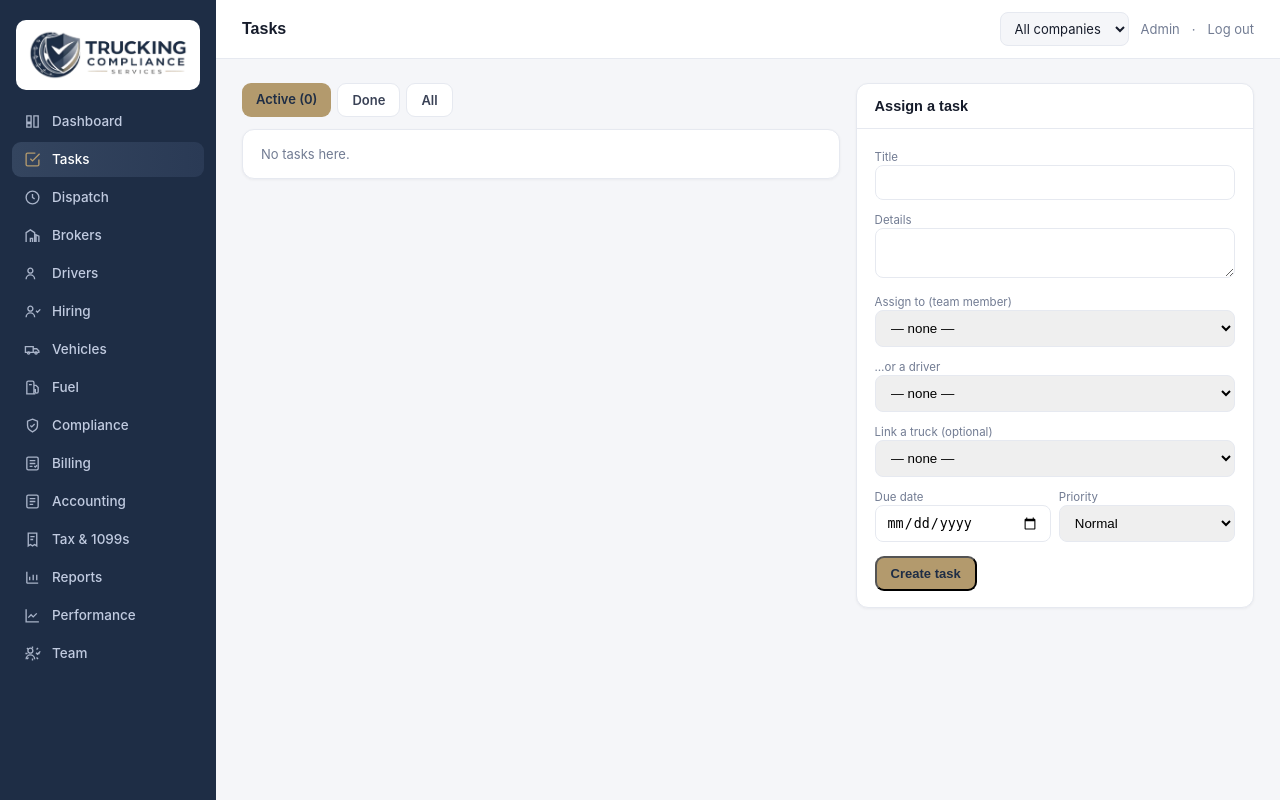
After one commit to truckingcomplianceservice/trucking-portal, a Django app: page /app/tasks/ in a window 1280 px wide. The commit adds this page. Run offline with Django 5.2, Linux system fonts and the light colour scheme; the visitor is signed in with stand-in values (Sample User, id 1); data comes from the database, SQL or seed files in the repository; data that the repository does not hold is empty.

Commit message:
Add files via upload

```diff
--- a/operations/templates/operations/app_base.html
+++ b/operations/templates/operations/app_base.html
@@ -80,6 +80,7 @@
     <nav class="fl-nav">
       {% if multi_company and 'portfolio' in nav_allowed %}<a href="/portfolio/" data-match="/portfolio"><svg viewBox="0 0 24 24" fill="none" stroke="currentColor" stroke-width="1.9"><rect x="3" y="3" width="7" height="7" rx="1.5"/><rect x="14" y="3" width="7" height="7" rx="1.5"/><rect x="3" y="14" width="7" height="7" rx="1.5"/><rect x="14" y="14" width="7" height="7" rx="1.5"/></svg><span class="fl-label">All companies</span></a>{% endif %}
       {% if 'dashboard' in nav_allowed %}<a href="/dashboard/" data-match="/dashboard"><svg viewBox="0 0 24 24" fill="none" stroke="currentColor" stroke-width="1.9"><path d="M4 13h6V4H4zM14 20h6V4h-6zM4 20h6v-5H4z"/></svg><span class="fl-label">Dashboard</span></a>{% endif %}
+      {% if 'dashboard' in nav_allowed %}<a href="/app/tasks/" data-match="/app/tasks"><svg viewBox="0 0 24 24" fill="none" stroke="currentColor" stroke-width="1.9"><path d="M9 11l3 3L22 4"/><path d="M21 12v7a2 2 0 0 1-2 2H5a2 2 0 0 1-2-2V5a2 2 0 0 1 2-2h11"/></svg><span class="fl-label">Tasks</span></a>{% endif %}
       {% if 'dispatch' in nav_allowed %}<a href="/app/loads/" data-match="/app/loads"><svg viewBox="0 0 24 24" fill="none" stroke="currentColor" stroke-width="1.9"><circle cx="12" cy="12" r="9"/><path d="M12 7v5l3 2"/></svg><span class="fl-label">Dispatch</span></a>{% endif %}
       {% if 'brokers' in nav_allowed %}<a href="/app/brokers/" data-match="/app/brokers"><svg viewBox="0 0 24 24" fill="none" stroke="currentColor" stroke-width="1.9"><path d="M3 21V8l6-4 6 4v13M9 21v-5h3v5M17 21V11l4 2v8"/></svg><span class="fl-label">Brokers</span></a>{% endif %}
       {% if 'drivers' in nav_allowed %}<a href="/app/drivers/" data-match="/app/drivers"><svg viewBox="0 0 24 24" fill="none" stroke="currentColor" stroke-width="1.9"><circle cx="9" cy="8" r="3.5"/><path d="M3 20a6 6 0 0 1 12 0"/></svg><span class="fl-label">Drivers</span></a>{% endif %}
@@ -91,6 +92,7 @@
       {% if 'accounting' in nav_allowed %}<a href="/app/accounting/" data-match="/app/accounting"><svg viewBox="0 0 24 24" fill="none" stroke="currentColor" stroke-width="1.9"><rect x="4" y="3" width="16" height="18" rx="2"/><path d="M8 8h8M8 12h8M8 16h5"/></svg><span class="fl-label">Accounting</span></a>{% endif %}
       {% if 'tax' in nav_allowed %}<a href="/reports/tax/" data-match="/reports/tax"><svg viewBox="0 0 24 24" fill="none" stroke="currentColor" stroke-width="1.9"><path d="M6 3h12v18l-3-2-3 2-3-2-3 2z"/><path d="M9 8h6M9 12h4"/></svg><span class="fl-label">Tax & 1099s</span></a>{% endif %}
       {% if 'reports' in nav_allowed %}<a href="/reports/" data-match="/reports/"><svg viewBox="0 0 24 24" fill="none" stroke="currentColor" stroke-width="1.9"><path d="M4 20V4M4 20h16M8 16v-5M13 16V8M18 16v-8"/></svg><span class="fl-label">Reports</span></a>{% endif %}
+      {% if 'reports' in nav_allowed %}<a href="/app/performance/" data-match="/app/performance"><svg viewBox="0 0 24 24" fill="none" stroke="currentColor" stroke-width="1.9"><path d="M3 3v18h18"/><path d="M18 9l-5 5-3-3-4 4"/></svg><span class="fl-label">Performance</span></a>{% endif %}
       {% if 'team' in nav_allowed %}<a href="/app/team/" data-match="/app/team"><svg viewBox="0 0 24 24" fill="none" stroke="currentColor" stroke-width="1.9"><circle cx="9" cy="8" r="3.5"/><path d="M3 20a6 6 0 0 1 12 0M17 11l2 2 4-4"/><path d="M12 2v3M12 19v3M4.2 4.2l2.1 2.1M17.7 17.7l2.1 2.1M2 12h3M19 12h3M4.2 19.8l2.1-2.1M17.7 6.3l2.1-2.1"/></svg><span class="fl-label">Team</span></a>{% endif %}
     </nav>
   </aside>
--- /dev/null
+++ b/operations/templates/operations/tasks.html
@@ -0,0 +1,52 @@
+{% extends "operations/app_base.html" %}
+{% block title %}Tasks — Fleetline{% endblock %}
+{% block page_title %}Tasks{% endblock %}
+{% block content %}
+{% if messages %}{% for m in messages %}<div style="margin:8px 0;padding:10px 14px;border-radius:8px;font-size:13px;background:{% if m.tags == 'error' %}#fbe7e5;color:#b02b24{% else %}#e4f4ec;color:#137a51{% endif %}">{{ m }}</div>{% endfor %}{% endif %}
+
+<div class="grid2" style="align-items:start">
+ <div>
+  <div class="stabs" style="display:flex;gap:6px;margin-bottom:12px">
+   {% for code,label in statuses %}{% endfor %}
+   <a class="btn {% if status == 'active' %}amber{% else %}ghost{% endif %}" href="?status=active">Active ({{ open_count }})</a>
+   <a class="btn {% if status == 'done' %}amber{% else %}ghost{% endif %}" href="?status=done">Done</a>
+   <a class="btn {% if status == 'all' %}amber{% else %}ghost{% endif %}" href="?status=all">All</a>
+  </div>
+  <div class="card">
+   {% if tasks %}<table><thead><tr><th>Task</th><th>For</th><th>Linked</th><th>Due</th><th>Priority</th><th>Status</th></tr></thead><tbody>
+   {% for t in tasks %}<tr>
+    <td><b>{{ t.title }}</b>{% if t.details %}<div class="sub">{{ t.details|truncatechars:60 }}</div>{% endif %}</td>
+    <td>{% if t.assignee %}{{ t.assignee.get_full_name|default:t.assignee.username }}{% elif t.driver %}{{ t.driver }}{% else %}—{% endif %}</td>
+    <td class="sub">{% if t.vehicle %}Unit {{ t.vehicle.unit_number }}{% endif %}{% if t.driver and t.assignee %} · {{ t.driver }}{% endif %}{% if t.load %} · Load {{ t.load.reference }}{% endif %}</td>
+    <td>{% if t.due_date %}<span style="{% if t.is_overdue %}color:#c0392b;font-weight:700{% endif %}">{{ t.due_date }}</span>{% else %}—{% endif %}</td>
+    <td><span class="chip {% if t.priority == 'urgent' %}c-red{% elif t.priority == 'high' %}c-amber{% else %}c-gray{% endif %}"><span class="d"></span>{{ t.get_priority_display }}</span></td>
+    <td>
+     <form method="post" action="/app/tasks/{{ t.id }}/status/" style="display:inline">{% csrf_token %}
+      <select name="status" onchange="this.form.submit()" style="padding:5px 7px;border:1px solid var(--line);border-radius:7px;font-size:12px">
+       {% for code,label in statuses %}<option value="{{ code }}"{% if t.status == code %} selected{% endif %}>{{ label }}</option>{% endfor %}
+      </select></form>
+    </td>
+   </tr>{% endfor %}</tbody></table>
+   {% else %}<div class="empty">No tasks here.</div>{% endif %}
+  </div>
+ </div>
+
+ <div class="card" style="align-self:start"><div class="card-h"><h3>{% if can_assign %}Assign a task{% else %}Add a task for me{% endif %}</h3></div>
+  <form method="post" action="/app/tasks/new/" style="padding:16px 18px">{% csrf_token %}
+   <label class="sub">Title</label><input name="title" required style="width:100%;padding:9px 11px;border:1px solid var(--line);border-radius:8px;margin-bottom:8px">
+   <label class="sub">Details</label><textarea name="details" rows="2" style="width:100%;padding:9px 11px;border:1px solid var(--line);border-radius:8px;margin-bottom:8px"></textarea>
+   {% if companies.count > 1 %}<label class="sub">Company</label><select name="company" style="width:100%;padding:9px 11px;border:1px solid var(--line);border-radius:8px;margin-bottom:8px">{% for c in companies %}<option value="{{ c.id }}">{{ c.name }}</option>{% endfor %}</select>{% endif %}
+   {% if can_assign %}
+   <label class="sub">Assign to (team member)</label><select name="assignee" style="width:100%;padding:9px 11px;border:1px solid var(--line);border-radius:8px;margin-bottom:8px"><option value="">— none —</option>{% for u in members %}<option value="{{ u.id }}">{{ u.get_full_name|default:u.username }}</option>{% endfor %}</select>
+   <label class="sub">…or a driver</label><select name="driver" style="width:100%;padding:9px 11px;border:1px solid var(--line);border-radius:8px;margin-bottom:8px"><option value="">— none —</option>{% for d in drivers %}<option value="{{ d.id }}">{{ d }}</option>{% endfor %}</select>
+   {% endif %}
+   <label class="sub">Link a truck (optional)</label><select name="vehicle" style="width:100%;padding:9px 11px;border:1px solid var(--line);border-radius:8px;margin-bottom:8px"><option value="">— none —</option>{% for v in vehicles %}<option value="{{ v.id }}">Unit {{ v.unit_number }}</option>{% endfor %}</select>
+   <div style="display:grid;grid-template-columns:1fr 1fr;gap:8px">
+    <div><label class="sub">Due date</label><input type="date" name="due_date" style="width:100%;padding:9px 11px;border:1px solid var(--line);border-radius:8px"></div>
+    <div><label class="sub">Priority</label><select name="priority" style="width:100%;padding:9px 11px;border:1px solid var(--line);border-radius:8px">{% for code,label in priorities %}<option value="{{ code }}"{% if code == 'normal' %} selected{% endif %}>{{ label }}</option>{% endfor %}</select></div>
+   </div>
+   <button class="btn amber" type="submit" style="margin-top:14px">Create task</button>
+  </form>
+ </div>
+</div>
+{% endblock %}
--- a/operations/views.py
+++ b/operations/views.py
@@ -1704,3 +1704,172 @@ def portal_login(request, slug=None):
         error = "Wrong username or password."
     return render(request, "registration/portal_login.html",
                   {"company": company, "error": error, "slug": slug or ""})
+
+
+# ================= Tasks =================
+from .models import Task, PerformanceNote
+
+
+@require_section("dashboard")
+@login_required
+def tasks_page(request):
+    cs = _companies(request)
+    tasks = Task.objects.filter(company__in=cs).select_related(
+        "assignee", "driver", "vehicle", "load", "company")
+    # non-managers see only tasks assigned to them
+    if not _is_manager(request.user):
+        tasks = tasks.filter(assignee=request.user)
+    status = request.GET.get("status", "active")
+    if status == "active":
+        tasks = tasks.exclude(status__in=["done", "cancelled"])
+    elif status and status != "all":
+        tasks = tasks.filter(status=status)
+    rows = list(tasks)
+    # data for the "new task" form
+    members = _User.objects.filter(is_active=True, is_staff=True).order_by("first_name", "username") \
+        if _is_manager(request.user) else _User.objects.filter(pk=request.user.pk)
+    drivers = Driver.objects.filter(company__in=cs).order_by("first_name")
+    vehicles = Vehicle.objects.filter(company__in=cs).order_by("unit_number")
+    return render(request, "operations/tasks.html", {
+        "tasks": rows, "status": status, "can_assign": _is_manager(request.user),
+        "members": members, "drivers": drivers, "vehicles": vehicles,
+        "companies": cs, "priorities": Task.PRIORITY, "statuses": Task.STATUS,
+        "open_count": Task.objects.filter(company__in=cs).exclude(status__in=["done", "cancelled"])
+            .filter(**({} if _is_manager(request.user) else {"assignee": request.user})).count(),
+    })
+
+
+@login_required
+def task_create(request):
+    if request.method != "POST":
+        return redirect("tasks_page")
+    if not _is_manager(request.user):
+        # non-managers can only self-assign
+        pass
+    cs = _companies(request)
+    company = cs.filter(pk=request.POST.get("company")).first() or cs.first()
+    if not company:
+        _messages.error(request, "Pick a company first."); return redirect("tasks_page")
+    t = Task(company=company, title=request.POST.get("title", "").strip(),
+             details=request.POST.get("details", "").strip(),
+             priority=request.POST.get("priority", "normal"),
+             created_by=request.user)
+    if not t.title:
+        _messages.error(request, "Task needs a title."); return redirect("tasks_page")
+    aid = request.POST.get("assignee")
+    if aid:
+        t.assignee = _User.objects.filter(pk=aid).first()
+    if not _is_manager(request.user):
+        t.assignee = request.user
+    did = request.POST.get("driver")
+    if did:
+        t.driver = Driver.objects.filter(pk=did, company__in=cs).first()
+    vid = request.POST.get("vehicle")
+    if vid:
+        t.vehicle = Vehicle.objects.filter(pk=vid, company__in=cs).first()
+    due = _parse_date(request.POST.get("due_date", ""))
+    if due:
+        t.due_date = due
+    t.save()
+    ActivityLog.objects.create(company=company, user=request.user, category="task",
+                               text=f"Task assigned: {t.title}")
+    _messages.success(request, "Task created.")
+    return redirect("tasks_page")
+
+
+@login_required
+def task_status(request, pk):
+    if request.method != "POST":
+        return redirect("tasks_page")
+    t = _get(Task, pk=pk, company__in=_companies(request))
+    # only a manager or the assignee can change it
+    if not (_is_manager(request.user) or t.assignee_id == request.user.id):
+        _messages.error(request, "You can't change that task."); return redirect("tasks_page")
+    new = request.POST.get("status")
+    if new in dict(Task.STATUS):
+        t.status = new
+        if new == "done" and not t.completed_at:
+            from django.utils import timezone
+            t.completed_at = timezone.now()
+        t.save()
+    return redirect("tasks_page")
+
+
+# ================= Performance (people + trucks) =================
+@require_section("reports")
+@login_required
+def performance_page(request):
+    cs = _companies(request)
+    start = _parse_date(request.GET.get("start", ""))
+    end = _parse_date(request.GET.get("end", ""))
+
+    def date_filter(qs, field):
+        if start: qs = qs.filter(**{f"{field}__gte": start})
+        if end: qs = qs.filter(**{f"{field}__lte": end})
+        return qs
+
+    # Drivers: loads, revenue, tasks done, avg rating
+    drivers = []
+    for d in Driver.objects.filter(company__in=cs).order_by("first_name"):
+        lq = date_filter(Load.objects.filter(driver=d), "pickup_date")
+        ratings = [n.rating for n in d.perf_notes.all() if n.rating]
+        drivers.append({
+            "d": d, "loads": lq.count(),
+            "revenue": lq.aggregate(s=Sum("rate"))["s"] or 0,
+            "notes": d.perf_notes.count(),
+            "avg": round(sum(ratings) / len(ratings), 1) if ratings else None,
+        })
+    # Trucks: loads, revenue, fuel
+    trucks = []
+    for v in Vehicle.objects.filter(company__in=cs).order_by("unit_number"):
+        lq = date_filter(Load.objects.filter(vehicle=v), "pickup_date")
+        fq = date_filter(FuelTransaction.objects.filter(vehicle=v), "date")
+        ratings = [n.rating for n in v.perf_notes.all() if n.rating]
+        trucks.append({
+            "v": v, "loads": lq.count(),
+            "revenue": lq.aggregate(s=Sum("rate"))["s"] or 0,
+            "fuel": fq.aggregate(s=Sum("amount"))["s"] or 0,
+            "notes": v.perf_notes.count(),
+            "avg": round(sum(ratings) / len(ratings), 1) if ratings else None,
+        })
+    # Team members: tasks assigned/done
+    members = []
+    if _is_manager(request.user):
+        for u in _User.objects.filter(is_staff=True, is_active=True).order_by("first_name", "username"):
+            tq = Task.objects.filter(assignee=u, company__in=cs)
+            done = tq.filter(status="done").count()
+            members.append({"u": u, "assigned": tq.count(), "done": done,
+                            "open": tq.exclude(status__in=["done", "cancelled"]).count()})
+    return render(request, "operations/performance.html", {
+        "drivers": drivers, "trucks": trucks, "members": members,
+        "start": request.GET.get("start", ""), "end": request.GET.get("end", ""),
+    })
+
+
+@login_required
+def perf_note_add(request):
+    if request.method != "POST":
+        return redirect("performance_page")
+    cs = _companies(request)
+    subject_type = request.POST.get("subject_type")  # driver | vehicle | member
+    subject_id = request.POST.get("subject_id")
+    note = request.POST.get("note", "").strip()
+    rating = request.POST.get("rating") or None
+    if not note:
+        _messages.error(request, "Write a note first."); return redirect("performance_page")
+    pn = PerformanceNote(note=note, author=request.user,
+                         rating=int(rating) if rating else None)
+    if subject_type == "driver":
+        d = Driver.objects.filter(pk=subject_id, company__in=cs).first()
+        if d: pn.driver = d; pn.company = d.company
+    elif subject_type == "vehicle":
+        v = Vehicle.objects.filter(pk=subject_id, company__in=cs).first()
+        if v: pn.vehicle = v; pn.company = v.company
+    elif subject_type == "member":
+        m = _User.objects.filter(pk=subject_id).first()
+        if m: pn.member = m; pn.company = cs.first()
+    if not pn.company_id:
+        _messages.error(request, "Could not attach that note."); return redirect("performance_page")
+    pn.save()
+    _messages.success(request, "Performance note added.")
+    return redirect(request.POST.get("next", "/app/performance/"))
--- a/templates/admin/base_site.html
+++ b/templates/admin/base_site.html
@@ -35,6 +35,7 @@ a.addlink{color:#137a51}
     <nav class="fl-nav">
       {% if multi_company and 'portfolio' in nav_allowed %}<a href="/portfolio/" data-match="/portfolio"><svg viewBox="0 0 24 24" fill="none" stroke="currentColor" stroke-width="1.9"><rect x="3" y="3" width="7" height="7" rx="1.5"/><rect x="14" y="3" width="7" height="7" rx="1.5"/><rect x="3" y="14" width="7" height="7" rx="1.5"/><rect x="14" y="14" width="7" height="7" rx="1.5"/></svg><span class="fl-label">All companies</span></a>{% endif %}
       {% if 'dashboard' in nav_allowed %}<a href="/dashboard/" data-match="/dashboard"><svg viewBox="0 0 24 24" fill="none" stroke="currentColor" stroke-width="1.9"><path d="M4 13h6V4H4zM14 20h6V4h-6zM4 20h6v-5H4z"/></svg><span class="fl-label">Dashboard</span></a>{% endif %}
+      {% if 'dashboard' in nav_allowed %}<a href="/app/tasks/" data-match="/app/tasks"><svg viewBox="0 0 24 24" fill="none" stroke="currentColor" stroke-width="1.9"><path d="M9 11l3 3L22 4"/><path d="M21 12v7a2 2 0 0 1-2 2H5a2 2 0 0 1-2-2V5a2 2 0 0 1 2-2h11"/></svg><span class="fl-label">Tasks</span></a>{% endif %}
       {% if 'dispatch' in nav_allowed %}<a href="/app/loads/" data-match="/app/loads"><svg viewBox="0 0 24 24" fill="none" stroke="currentColor" stroke-width="1.9"><circle cx="12" cy="12" r="9"/><path d="M12 7v5l3 2"/></svg><span class="fl-label">Dispatch</span></a>{% endif %}
       {% if 'brokers' in nav_allowed %}<a href="/app/brokers/" data-match="/app/brokers"><svg viewBox="0 0 24 24" fill="none" stroke="currentColor" stroke-width="1.9"><path d="M3 21V8l6-4 6 4v13M9 21v-5h3v5M17 21V11l4 2v8"/></svg><span class="fl-label">Brokers</span></a>{% endif %}
       {% if 'drivers' in nav_allowed %}<a href="/app/drivers/" data-match="/app/drivers"><svg viewBox="0 0 24 24" fill="none" stroke="currentColor" stroke-width="1.9"><circle cx="9" cy="8" r="3.5"/><path d="M3 20a6 6 0 0 1 12 0"/></svg><span class="fl-label">Drivers</span></a>{% endif %}
@@ -46,6 +47,7 @@ a.addlink{color:#137a51}
       {% if 'accounting' in nav_allowed %}<a href="/app/accounting/" data-match="/app/accounting"><svg viewBox="0 0 24 24" fill="none" stroke="currentColor" stroke-width="1.9"><rect x="4" y="3" width="16" height="18" rx="2"/><path d="M8 8h8M8 12h8M8 16h5"/></svg><span class="fl-label">Accounting</span></a>{% endif %}
       {% if 'tax' in nav_allowed %}<a href="/reports/tax/" data-match="/reports/tax"><svg viewBox="0 0 24 24" fill="none" stroke="currentColor" stroke-width="1.9"><path d="M6 3h12v18l-3-2-3 2-3-2-3 2z"/><path d="M9 8h6M9 12h4"/></svg><span class="fl-label">Tax & 1099s</span></a>{% endif %}
       {% if 'reports' in nav_allowed %}<a href="/reports/" data-match="/reports/"><svg viewBox="0 0 24 24" fill="none" stroke="currentColor" stroke-width="1.9"><path d="M4 20V4M4 20h16M8 16v-5M13 16V8M18 16v-8"/></svg><span class="fl-label">Reports</span></a>{% endif %}
+      {% if 'reports' in nav_allowed %}<a href="/app/performance/" data-match="/app/performance"><svg viewBox="0 0 24 24" fill="none" stroke="currentColor" stroke-width="1.9"><path d="M3 3v18h18"/><path d="M18 9l-5 5-3-3-4 4"/></svg><span class="fl-label">Performance</span></a>{% endif %}
       {% if 'team' in nav_allowed %}<a href="/app/team/" data-match="/app/team"><svg viewBox="0 0 24 24" fill="none" stroke="currentColor" stroke-width="1.9"><circle cx="9" cy="8" r="3.5"/><path d="M3 20a6 6 0 0 1 12 0M17 11l2 2 4-4"/><path d="M12 2v3M12 19v3M4.2 4.2l2.1 2.1M17.7 17.7l2.1 2.1M2 12h3M19 12h3M4.2 19.8l2.1-2.1M17.7 6.3l2.1-2.1"/></svg><span class="fl-label">Team</span></a>{% endif %}
     </nav>
   </aside>
--- a/trucking_ops/urls.py
+++ b/trucking_ops/urls.py
@@ -9,6 +9,11 @@ from operations import views
 urlpatterns = [
     path("admin/", admin.site.urls),
     path("dashboard/", views.dashboard, name="dashboard"),
+    path("app/tasks/", views.tasks_page, name="tasks_page"),
+    path("app/tasks/new/", views.task_create, name="task_create"),
+    path("app/tasks/<int:pk>/status/", views.task_status, name="task_status"),
+    path("app/performance/", views.performance_page, name="performance_page"),
+    path("app/performance/note/", views.perf_note_add, name="perf_note_add"),
     path("c/<slug:slug>/", views.portal_login, name="portal_login"),
     path("login/", views.portal_login, name="portal_login_generic"),
     path("portfolio/", views.portfolio, name="portfolio"),
```
Also changed, not shown: operations/admin.py (+14 -0 lines), operations/models.py (+68 -0 lines), operations/templates/operations/performance.html (added, +52 -0 lines), README.md, operations/migrations/0017_performancenote_task.py (added).
